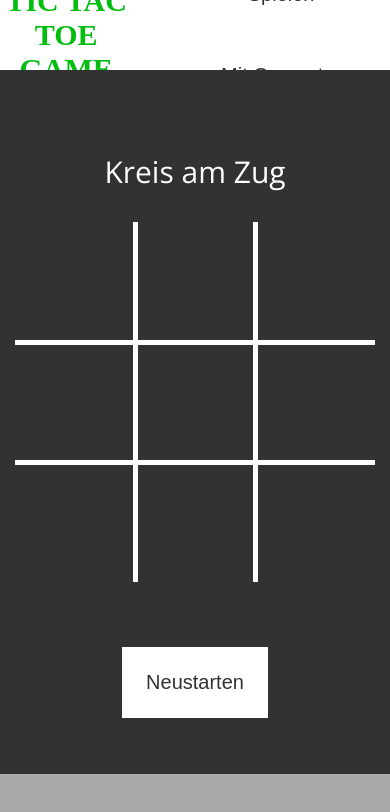
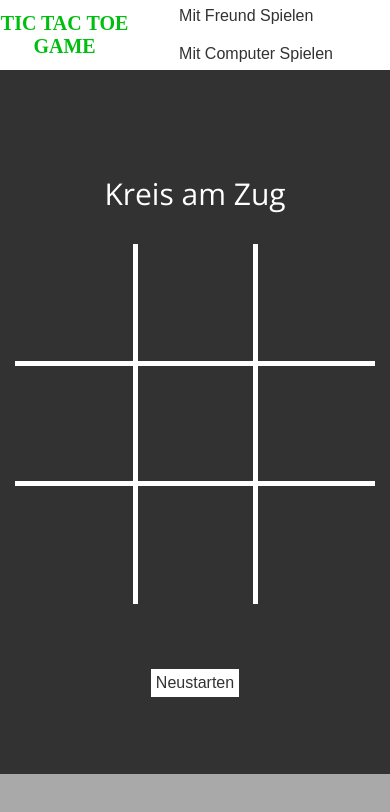
Before and after one commit to DeveloperRucel07/tic-tac-toe-game, a plain HTML site: page index.html in a window 390 px wide. Drawn offline with nearby package versions, Linux system fonts and the light colour scheme.

Commit message:
Added media query for small screens and modified styles within it.

```diff
--- a/style.css
+++ b/style.css
@@ -105,3 +105,15 @@ footer {
   height: 70px;
   background-color: darkgray;
 }
+
+@media (max-width:420px) {
+  h1 {
+    font-size: 20px;
+    text-align: center;
+  }
+  button {
+    font-size: 16px;
+    margin: 5px;
+    padding: 5px;
+  }
+}
```
